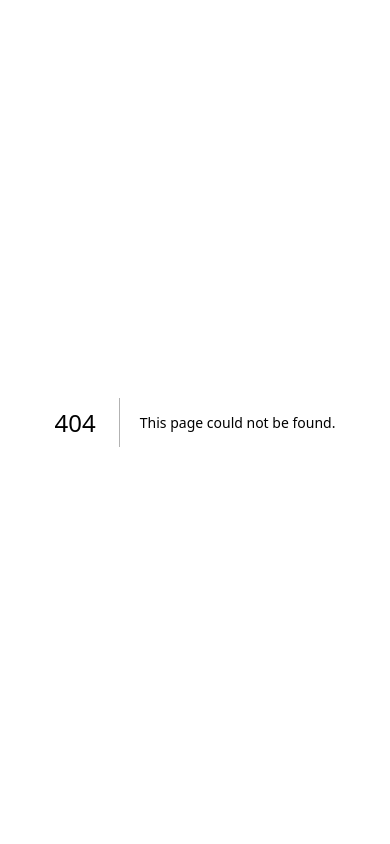
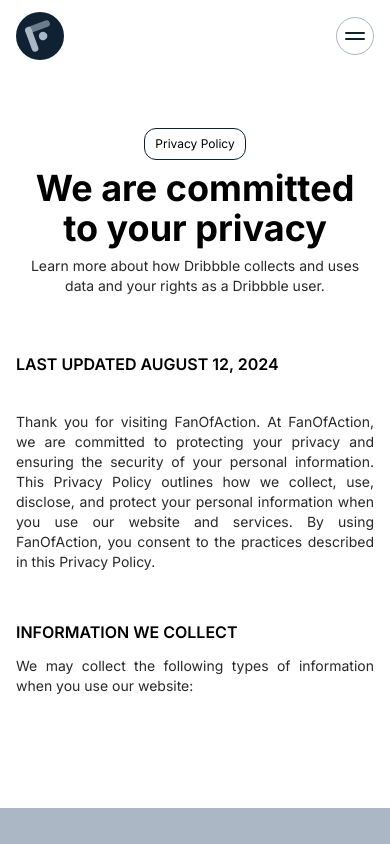
Before and after one commit to fanofactioncode/frontend, a Next.js app: page /privacy-policy in a window 390 px wide. Before the commit this address had no page. Shown: the top 844 px of the page. Built offline with nearby package versions, Linux system fonts and the light colour scheme.

Commit message:
style(mobile): privacy policy added

```diff
--- /dev/null
+++ b/app/privacy-policy/page.tsx
@@ -0,0 +1,49 @@
+import Header from "@/components/common/header";
+import Footer from "@/components/common/footer";
+import Newsletter from "@/components/common/newsletter";
+import SectionBadge from "@/components/ui/section-badge";
+
+export default function PrivacyPolicyPage() {
+  return (
+    <>
+      <Header />
+      <main className="container py-14">
+        <div className="flex flex-col justify-center items-center gap-2">
+          <SectionBadge>Privacy Policy</SectionBadge>
+          <h1 className="text-center text-4xl font-bold text-black">
+            We are committed to your privacy
+          </h1>
+          <p className="text-sm text-center text-[#282828]">
+            Learn more about how Dribbble collects and uses data and your rights
+            as a Dribbble user.
+          </p>
+        </div>
+        <div className="py-14 text-sm text-[#282828]">
+          <h3 className="text-base text-black uppercase font-semibold">
+            LAST UPDATED AUGUST 12, 2024
+          </h3>
+
+          <p className="text-justify mt-9">
+            Thank you for visiting FanOfAction. At FanOfAction, we are committed
+            to protecting your privacy and ensuring the security of your
+            personal information. This Privacy Policy outlines how we collect,
+            use, disclose, and protect your personal information when you use
+            our website and services. By using FanOfAction, you consent to the
+            practices described in this Privacy Policy.
+          </p>
+
+          <h2 className="text-base text-black uppercase font-semibold mt-12">
+            Information We Collect
+          </h2>
+          <p className="text-justify mt-3">
+            We may collect the following types of information when you use our
+            website:
+          </p>
+        </div>
+      </main>
+
+      <Newsletter />
+      <Footer />
+    </>
+  );
+}
--- a/components/common/header.tsx
+++ b/components/common/header.tsx
@@ -5,7 +5,7 @@
 
 export default function Header() {
   return (
-    <header className="border-b sm:border-b-transparent sticky top-0 backdrop-blur-md bg-white z-50">
+    <header className="sticky top-0 backdrop-blur-md bg-white z-50">
       <div className="container">
         <div className="flex items-center justify-between py-3">
           <Link
```
